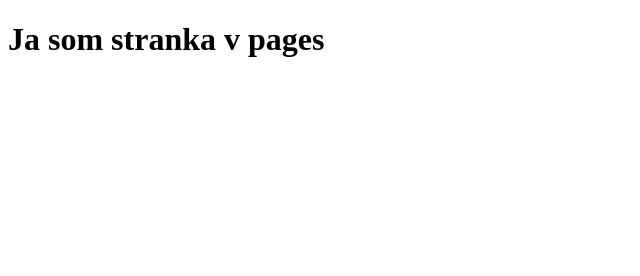
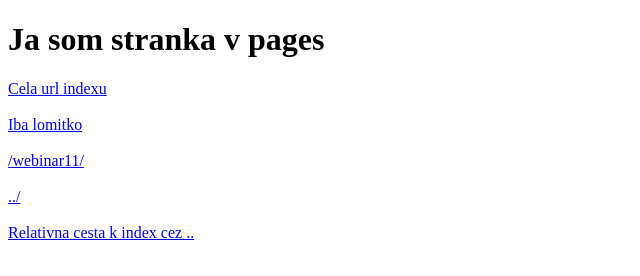
Before and after one commit to AronZajic/webinar11, a plain HTML site: page pages/tretia_stranka.html in a window 1280 px wide. Shown: the whole page, without its empty margins (0-640 px from the left). Drawn offline with Linux system fonts and the light colour scheme.

Commit message:
Pridali href do tretej stranky

```diff
--- a/pages/tretia_stranka.html
+++ b/pages/tretia_stranka.html
@@ -8,5 +8,27 @@
 </head>
 <body>
     <h1>Ja som stranka v pages</h1>
+
+    <a href="https://aronzajic.github.io/webinar11/">Cela url indexu</a>
+
+    <br>
+    <br>
+
+    <a href="/">Iba lomitko</a>
+
+    <br>
+    <br>
+
+    <a href="/webinar11/">/webinar11/</a>
+
+    <br>
+    <br>
+
+    <a href="../">../</a>
+
+    <br>
+    <br>
+
+    <a href="../index.html">Relativna cesta k index cez ..</a>
 </body>
 </html>
```
